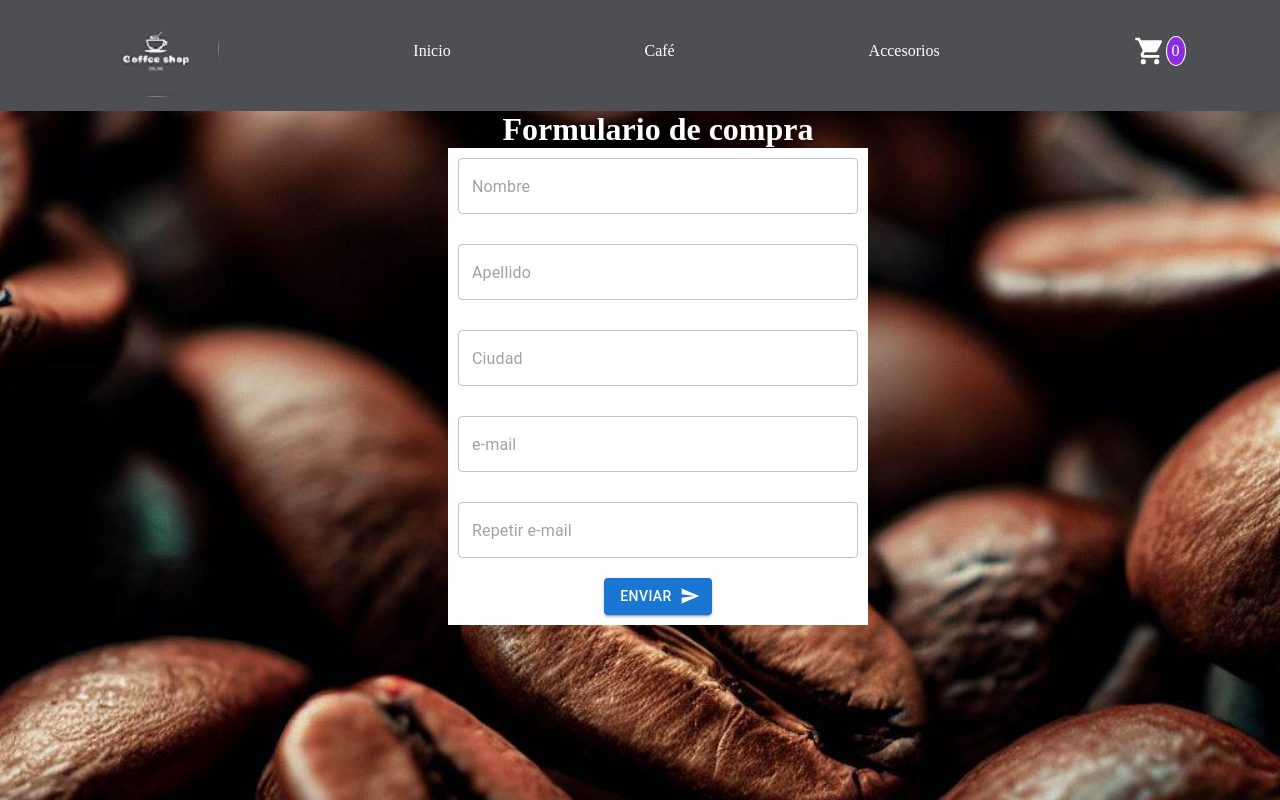
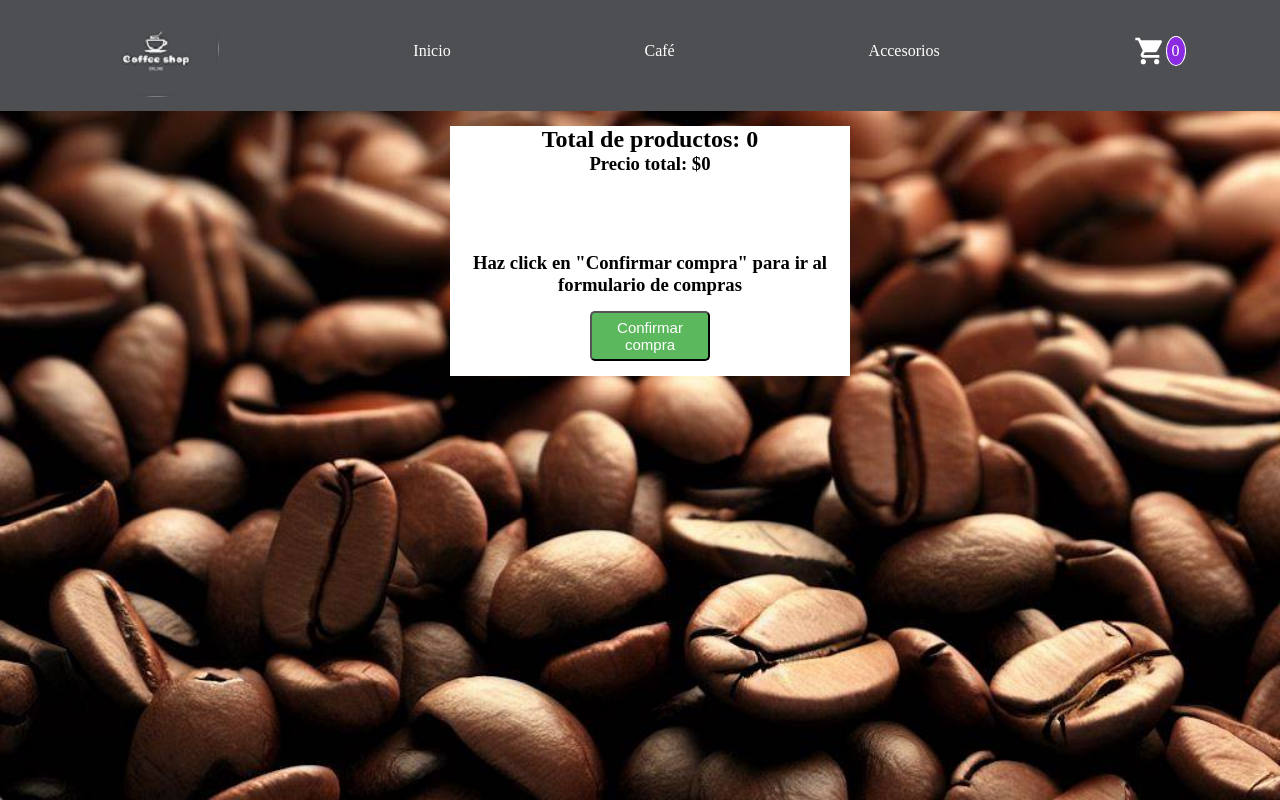
Before and after one commit to iastapenco/PF_Astapenco_React, a React (Vite) app: page /shopping in a window 1280 px wide. Shown: the top 800 px of the page. Built offline with nearby package versions, Linux system fonts and the light colour scheme.

Commit message:
Se agregan estilos y modifica la shopPage

```diff
--- a/src/Pages/ShopPage/ShopPage.jsx
+++ b/src/Pages/ShopPage/ShopPage.jsx
@@ -1,95 +1,41 @@
-import React, { useState } from "react";
-import TextField from "@mui/material/TextField";
-import Button from "@mui/material/Button";
-import SendIcon from "@mui/icons-material/Send";
-import Stack from "@mui/material/Stack";
-import { collection, addDoc } from "firebase/firestore";
-import { db } from "../../firebase/firebaseConfig";
-import MessageSuccess from "../../components/MessageSuccess/MessageSuccess";
-import ErrorMessage from "../../components/ErrorMessage/ErrorMessage";
-import "./ShopPage.css";
+import React, { useContext, useState } from "react";
+import { CartContext } from "../../Context/CartContext";
+import FormularioCompras from "../../components/FormularioCompras/FormularioCompras";
+const ShopPage = () => {
+  const [cart, setCart] = useContext(CartContext);
+  const [formulario, setFormulario] = useState(false);
+  const quantity = cart.reduce((acc, curr) => {
+    return acc + curr.quantity;
+  }, 0);
 
-const initialState = {
-  name: "",
-  lastName: "",
-  city: "",
-  email: "",
-  emailConfirm: "",
-};
-
-const ShopPage = () => {
-  const [values, setValues] = useState(initialState);
-  const [purchaseID, setPurchaseID] = useState(null);
-  const [error, setError] = useState(false);
-
-  const handleOnChange = (e) => {
-    const { value, name } = e.target;
-    setValues({ ...values, [name]: value });
-  };
-
-  const onSubmit = async (e) => {
-    e.preventDefault();
-    if (values.email === values.emailConfirm) {
-      const docRef = await addDoc(collection(db, "compras"), { values });
-      setPurchaseID(docRef.id);
-      setValues(initialState);
-    } else {
-      setError(true);
-    }
-  };
+  const totalPrice = cart.reduce(
+    (acc, curr) => acc + curr.quantity * curr.precio,
+    0
+  );
 
   return (
-    <div className="containerShop">
-      <h1>Formulario de compra</h1>
-      <form className="formContainer" onSubmit={onSubmit}>
-        <TextField
-          placeholder="Nombre"
-          name="name"
-          value={values.name}
-          onChange={handleOnChange}
-          style={{ margin: 10, width: 400 }}
-        />
-        <TextField
-          placeholder="Apellido"
-          name="lastName"
-          value={values.lastName}
-          onChange={handleOnChange}
-          style={{ margin: 10, width: 400 }}
-        />
-        <TextField
-          placeholder="Ciudad"
-          name="city"
-          value={values.city}
-          onChange={handleOnChange}
-          style={{ margin: 10, width: 400 }}
-        />
-        <TextField
-          placeholder="e-mail"
-          name="email"
-          value={values.email}
-          onChange={handleOnChange}
-          style={{ margin: 10, width: 400 }}
-        />
-        <TextField
-          placeholder="Repetir e-mail"
-          name="emailConfirm"
-          value={values.emailConfirm}
-          onChange={handleOnChange}
-          style={{ margin: 10, width: 400 }}
-        />
-        <Button
-          type="submit"
-          style={{ marginBottom: 10 }}
-          variant="contained"
-          endIcon={<SendIcon />}
-        >
-          Enviar
-        </Button>
-      </form>
-
-      {purchaseID ? <MessageSuccess purchaseID={purchaseID} /> : null}
-      {error ? <ErrorMessage /> : null}
-    </div>
+    <>
+      {!formulario ? (
+        <div className="cart-container">
+          <div>
+            <h2>Total de productos: {quantity}</h2>
+            <h3>Precio total: ${totalPrice}</h3>
+            <div className="btn-container">
+              <h3>
+                Haz click en "Confirmar compra" para ir al formulario de compras
+              </h3>
+              <button
+                className="btn-checkout"
+                onClick={() => setFormulario(true)}
+              >
+                Confirmar compra
+              </button>
+            </div>
+          </div>
+        </div>
+      ) : null}
+      {formulario ? <FormularioCompras /> : null}
+    </>
   );
 };
 
--- a/src/components/CardProductDetails/CardProductDetails.jsx
+++ b/src/components/CardProductDetails/CardProductDetails.jsx
@@ -72,24 +72,30 @@ const CardProducts = ({ data }) => {
           </Typography>
           <div className="btn">
             {quantityPerProduct === 0 ? (
-              <button className="item-add-button" onClick={() => addToCart()}>
+              <button
+                className="product-add-button"
+                onClick={() => addToCart()}
+              >
                 + Agregar al carrito
               </button>
             ) : (
-              <button className="item-plus-button" onClick={() => addToCart()}>
+              <button
+                className="product-plus-button"
+                onClick={() => addToCart()}
+              >
                 + Agregar uno más
               </button>
             )}
             {quantityPerProduct > 0 && (
               <button
-                className="item-minus-button"
+                className="product-minus-button"
                 onClick={() => removeProduct(data.id)}
               >
                 Eliminar producto
               </button>
             )}
             {quantityPerProduct > 0 && (
-              <div className="item-quantity">{quantityPerProduct}</div>
+              <div className="product-quantity">{quantityPerProduct}</div>
             )}
           </div>
         </CardContent>
--- a/src/components/CartWidget/CartWidget.jsx
+++ b/src/components/CartWidget/CartWidget.jsx
@@ -14,7 +14,6 @@ const CartWidget = () => {
     <div className="carrito">
       <ShoppingCartIcon sx={{ fontSize: "200%" }} />
       <p className="number">{quantity}</p>
-      <p></p>
     </div>
   );
 };
--- /dev/null
+++ b/src/components/FormularioCompras/Formulario.css
@@ -0,0 +1,18 @@
+.containerShop {
+    margin: 15px 35vw;
+    display: flex;
+    flex-direction: column;
+    align-items: center;
+    justify-content: center;
+    justify-items: center;
+}
+
+.formContainer {
+    display: flex;
+    flex-direction: column;
+    align-items: center;
+    justify-content: center;
+    background-color: white;
+    color: black;
+    gap: 10px;
+}
--- /dev/null
+++ b/src/components/FormularioCompras/FormularioCompras.jsx
@@ -0,0 +1,96 @@
+import React, { useState } from "react";
+import TextField from "@mui/material/TextField";
+import Button from "@mui/material/Button";
+import SendIcon from "@mui/icons-material/Send";
+import Stack from "@mui/material/Stack";
+import { collection, addDoc } from "firebase/firestore";
+import { db } from "../../firebase/firebaseConfig";
+import MessageSuccess from "../MessageSuccess/MessageSuccess";
+import ErrorMessage from "../ErrorMessage/ErrorMessage";
+import "./Formulario.css";
+
+const initialState = {
+  name: "",
+  lastName: "",
+  city: "",
+  email: "",
+  emailConfirm: "",
+};
+
+const FormularioCompras = () => {
+  const [values, setValues] = useState(initialState);
+  const [purchaseID, setPurchaseID] = useState(null);
+  const [error, setError] = useState(false);
+
+  const handleOnChange = (e) => {
+    const { value, name } = e.target;
+    setValues({ ...values, [name]: value });
+  };
+
+  const onSubmit = async (e) => {
+    e.preventDefault();
+    if (values.email === values.emailConfirm) {
+      const docRef = await addDoc(collection(db, "compras"), { values });
+      setPurchaseID(docRef.id);
+      setValues(initialState);
+    } else {
+      setError(true);
+    }
+  };
+
+  return (
+    <div className="containerShop">
+      <h1>Formulario de compra</h1>
+      <form className="formContainer" onSubmit={onSubmit}>
+        <TextField
+          placeholder="Nombre"
+          name="name"
+          value={values.name}
+          onChange={handleOnChange}
+          style={{ margin: 10, width: 400 }}
+        />
+        <TextField
+          placeholder="Apellido"
+          name="lastName"
+          value={values.lastName}
+          onChange={handleOnChange}
+          style={{ margin: 10, width: 400 }}
+        />
+        <TextField
+          placeholder="Ciudad"
+          name="city"
+          value={values.city}
+          onChange={handleOnChange}
+          style={{ margin: 10, width: 400 }}
+        />
+        <TextField
+          placeholder="e-mail"
+          name="email"
+          value={values.email}
+          onChange={handleOnChange}
+          style={{ margin: 10, width: 400 }}
+        />
+        <TextField
+          placeholder="Repetir e-mail"
+          name="emailConfirm"
+          value={values.emailConfirm}
+          onChange={handleOnChange}
+          style={{ margin: 10, width: 400 }}
+        />
+        <Button
+          type="submit"
+          style={{ marginBottom: 10 }}
+          variant="contained"
+          endIcon={<SendIcon />}
+        >
+          Enviar
+        </Button>
+      </form>
+
+      {purchaseID ? <MessageSuccess purchaseID={purchaseID} /> : null}
+      {error ? <ErrorMessage /> : null}
+    </div>
+  );
+};
+
+export default FormularioCompras;
--- a/src/index.css
+++ b/src/index.css
@@ -18,39 +18,104 @@ body {
 #root {
     width: 100%;
     display: grid;
-    grid-template-columns: 1fr 1fr 1fr 1fr;
+    grid-template-columns: repeat(3, 1fr);
     gap: 15px;
 }
 
 .btn {
+    width: 200px;
+    display: grid;
+    grid-template-columns: 150px 50px;
+    grid-template-rows: 50px 50px;
+    align-content: center;
+    align-items: center;
     margin-top: 5px;
+    margin-left: 20px;
+    padding: 5px;
+    gap: 5px;
 }
 
-.item-add-button {
+.product-add-button {
     background-color: #5cb85c;
     border-radius: 5px;
     color: #fff;
     border: none;
-    font-size: 11px;
+    font-size: 15px;
     cursor: pointer;
-    height: 20px;
+    height: 40px;
+    width: 120px;
+    grid-column: 1/3;
+    grid-row: 1/3;
+    margin-left: 50px;
 
 }
 
-.item-minus-button {
+.product-minus-button {
     background-color: #d9534f;
     border-radius: 5px;
     color: #fff;
     border: none;
-    font-size: 11px;
+    font-size: 12px;
     cursor: pointer;
+    width: 100px;
+    height: 30px;
+    display: block;
+    grid-column: 1/2;
+    grid-row: 2/3;
 }
 
-.item-plus-button {
+.product-plus-button {
     background-color: #337ab7;
     border-radius: 5px;
     color: #fff;
     border: none;
     font-size: 11px;
     cursor: pointer;
+    width: 100px;
+    height: 30px;
+    display: block;
+    grid-column: 1/2;
+    grid-row: 1/2;
 }
+
+.product-quantity {
+    color: #fff;
+    background-color: #f0ad4e;
+    display: flex;
+    justify-content: center;
+    border-radius: 15px;
+    width: 50px;
+    grid-column: 2/3;
+    grid-row: 1/3;
+    align-self: center;
+}
+
+.cart-container {
+    position: relative;
+    display: flex;
+    justify-content: center;
+    width: 400px;
+    height: 250px;
+    margin: 30px 450px;
+    background-color: white;
+    color: black;
+    grid-column: 2/3;
+
+}
+
+.btn-container {
+    width: 100%;
+    position: absolute;
+    bottom: 15px;
+    left: 0;
+}
+
+.btn-checkout {
+    color: white;
+    font-size: 15px;
+    background-color: #5cb85c;
+    width: 120px;
+    height: 50px;
+    border-radius: 5px;
+    margin-top: 15px;
+}
```
Also changed, not shown: src/components/ShoppingCart/ShoppingCart.jsx (deleted, +0 -7 lines), src/granos_cafe.jpg.
